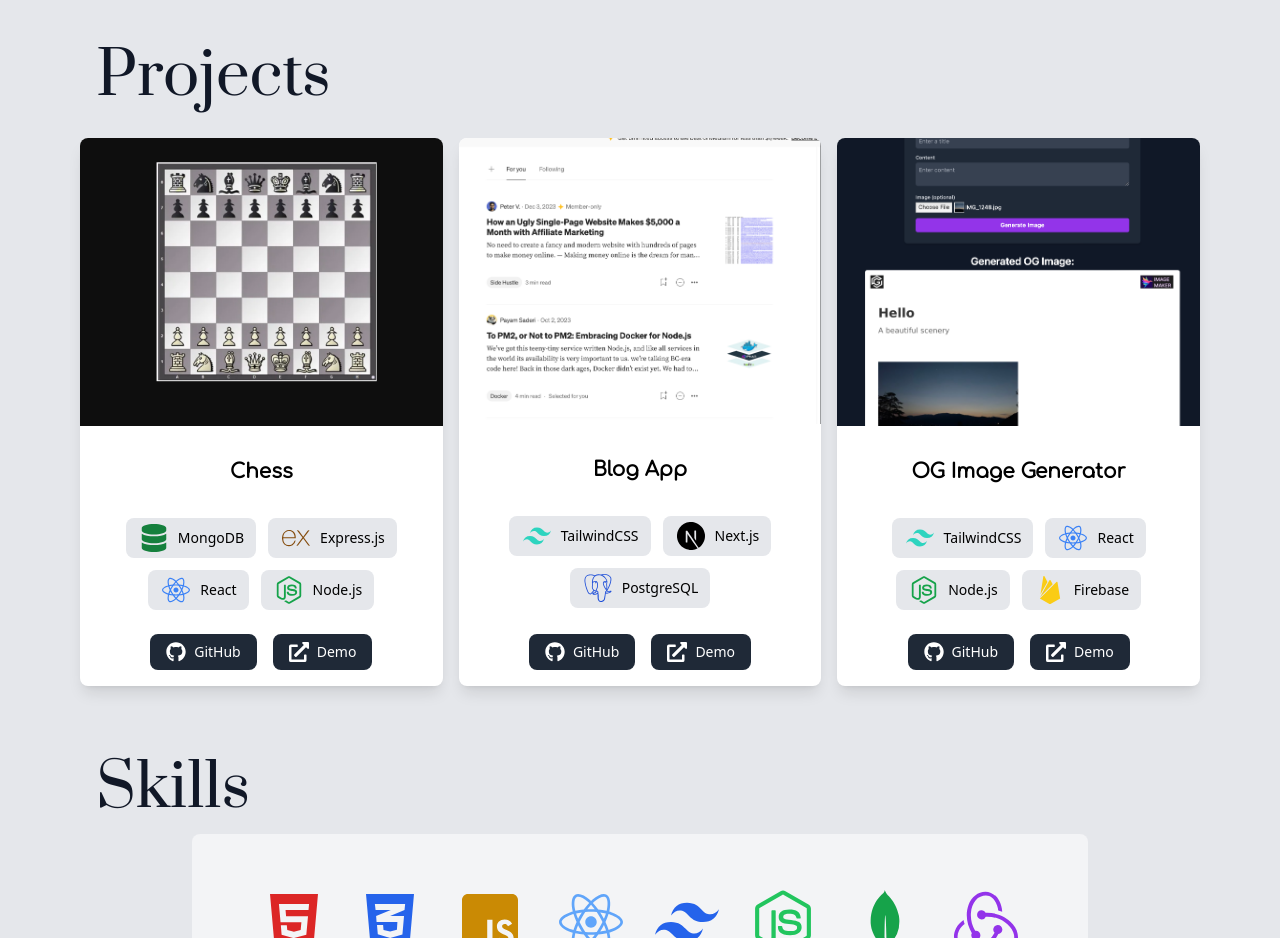
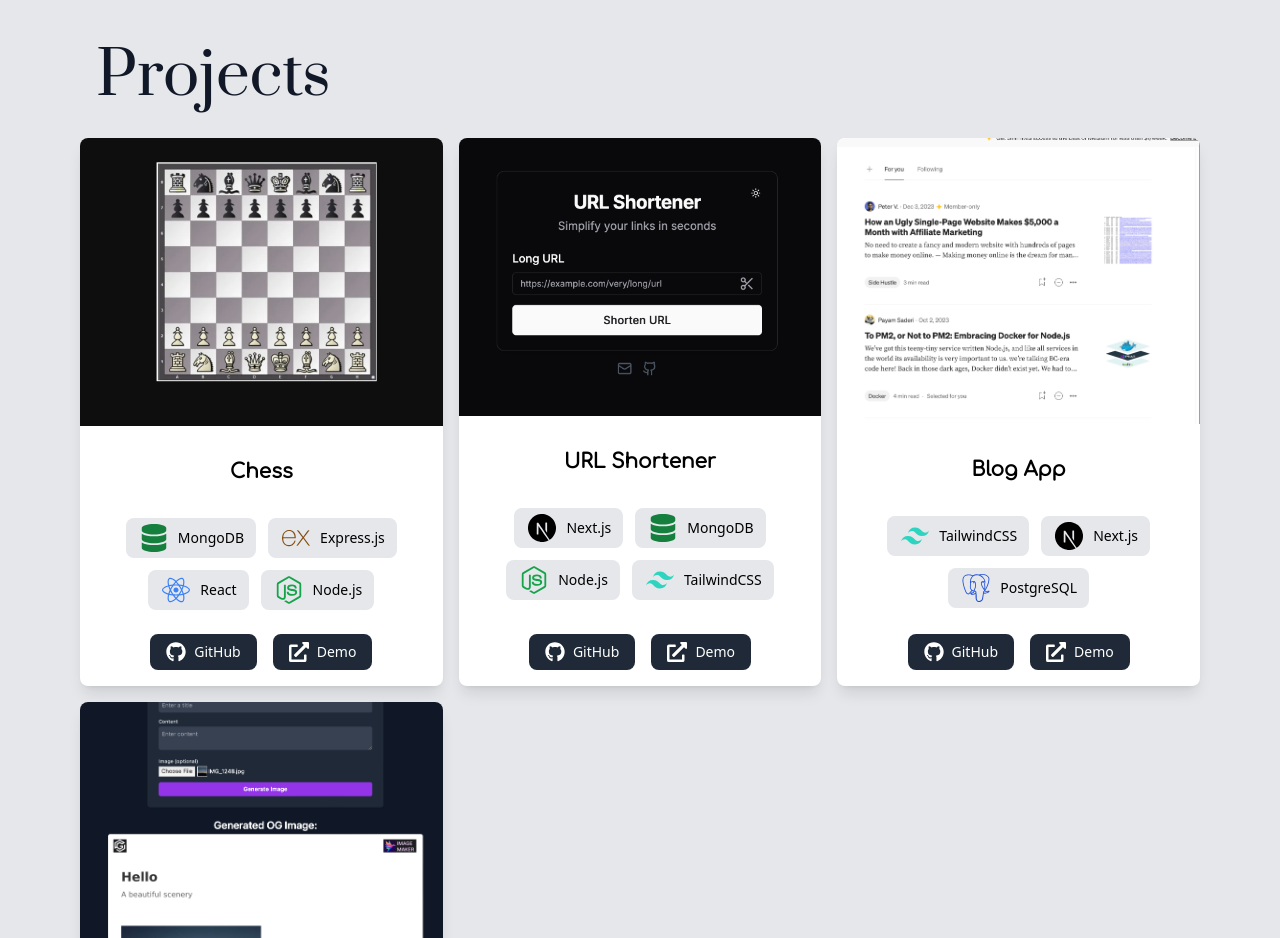
Before and after one commit to gurshaan17/portfolio, a React (Create React App) app: page / in a window 1280 px wide. Shown: the part 1360-2298 px from the top of the page. Built offline with nearby package versions, Linux system fonts and the light colour scheme; a web font is replaced by a local one.

Commit message:
project added

```diff
--- a/src/components/Projects.jsx
+++ b/src/components/Projects.jsx
@@ -46,8 +46,14 @@ function Projects() {
       linkType: "github",
       techStack: "MongoDB, Express.js, React, Node.js",
       demo:"https://github.com/gurshaan17/chess"
-    },
-    {
+    },{
+      title:"URL Shortener",
+      imageUrl:"/url.png",
+      link:"https://github.com/gurshaan17/url-fe",
+      linkType:"github",
+      techStack:"Next.js, MongoDB, Node.js, TailwindCSS",
+      demo:"https://shorturl17.vercel.app"
+    },{
       title: "Blog App",
       imageUrl: "/blog.png",
       link: "https://github.com/gurshaan17/medium-clone",
```
Also changed, not shown: public/url.png (added).
